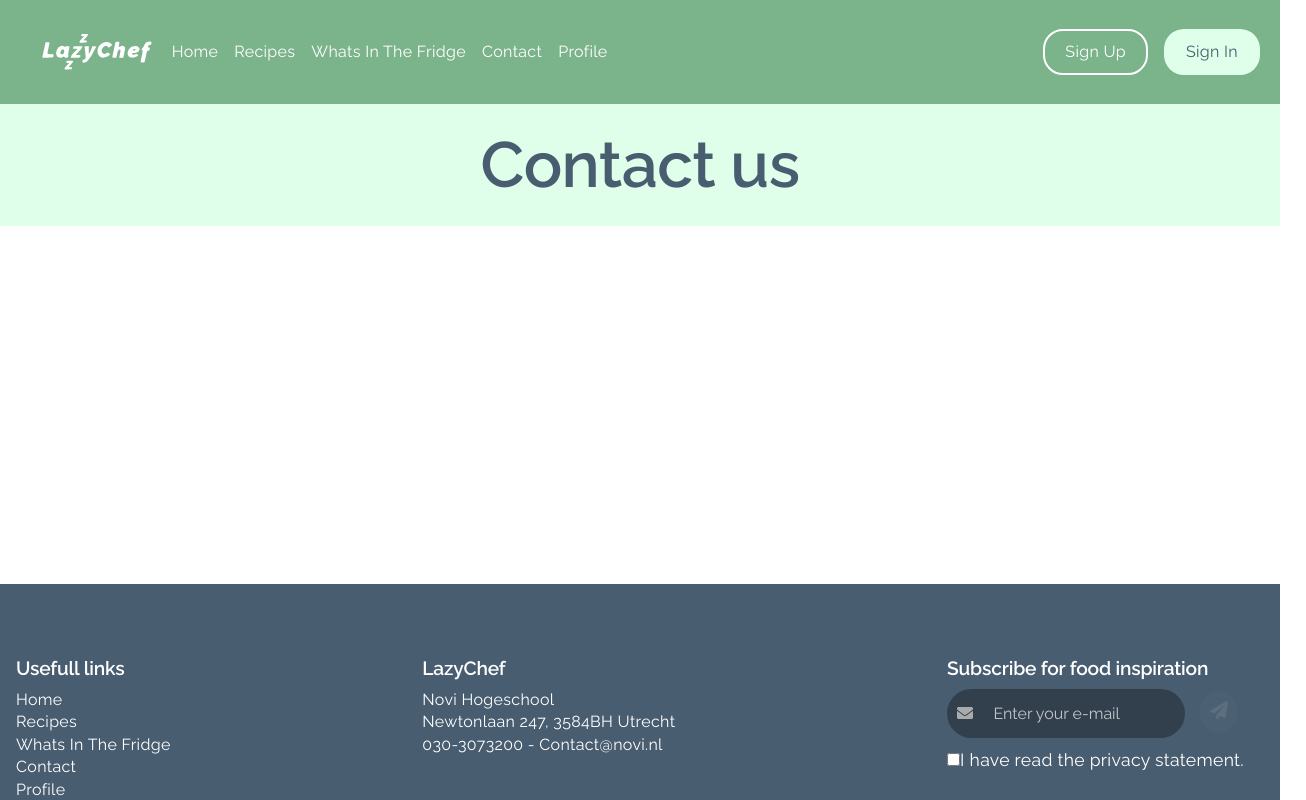
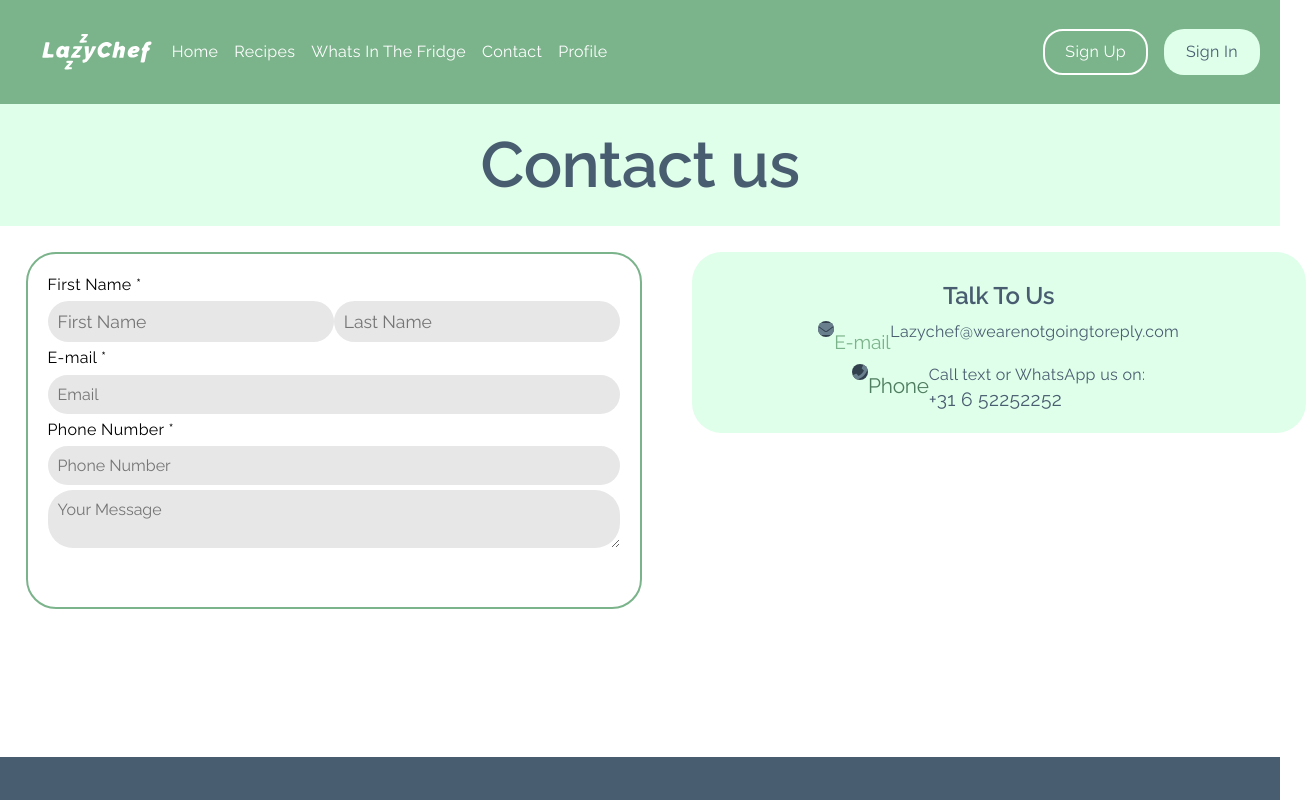
Before and after one commit to RovdH/eindopdracht-frontend-RvdH, a React (Vite) app: page /contact in a window 1280 px wide. Shown: the top 800 px of the page, 1306 px wide, since content can reach past the window. Built offline with nearby package versions, Linux system fonts and the light colour scheme.

Commit message:
controlled contactform gemaakt, moet nog verder afstijlen.

```diff
--- /dev/null
+++ b/src/components/cards/talk-to-us/TalkToUs.jsx
@@ -0,0 +1,21 @@
+import {FaEnvelope, FaPhone} from "react-icons/fa";
+import styles from './TalkToUs.module.css';
+
+export const TalkToUs = () => {
+    return (
+        <section className={styles.talkto_us_wrapper}>
+            <h3 className={styles.talkto_us_h3}>Talk To Us</h3>
+            <article className={styles.talkto_us_email}>
+                <FaEnvelope className={styles.talkto_us_icon}/>
+                <h4 className={styles.talkto_us_h4}>E-mail</h4>
+                <p>Lazychef@wearenotgoingtoreply.com</p>
+            </article>
+
+            <article className={styles.talkto_us_phone}>
+                <FaPhone className={styles.talkto_us_icon}/>
+                <h4>Phone</h4>
+                <p>Call text or WhatsApp us on:<span className={styles.talkto_us_span}>+31 6 52252252</span></p>
+            </article>
+        </section>
+    )
+}
--- /dev/null
+++ b/src/components/cards/talk-to-us/TalkToUs.module.css
@@ -0,0 +1,34 @@
+.talkto_us_wrapper {
+ display: flex;
+    flex-direction: column;
+    align-items: center;
+    justify-content: space-evenly;
+    padding: 20px;
+    border-radius: 30px;
+    width: 100%;
+    color: var(--secondary-color);
+    background-color: var(--primary-light);
+}
+.talkto_us_h3 {
+    font-size: 1.5rem;
+}
+
+.talkto_us_h4 {
+    font-size: 1.2rem;
+    color: var(--primary-color);
+}
+
+.talkto_us_email, .talkto_us_phone {
+display: flex;
+    align-items: flex-start;
+    justify-content: center;
+}
+
+.talkto_us_icon {
+    border-radius: 50%;
+    color: var(--secondary-light);
+    background-color: var(--neutral-dark);
+}
+.talkto_us_span {
+    font-size: 1.2rem;
+}
--- /dev/null
+++ b/src/components/forms/contact-form/ContactForm.jsx
@@ -0,0 +1,100 @@
+import { useState } from "react";
+import Button from "../../buttons/Button.jsx";
+import Input from "../controlled-fields/Input.jsx";
+import Textarea from "../controlled-fields/Textarea.jsx";
+import styles from "./ContactForm.module.css";
+
+export default function ContactForm() {
+    const [formData, setFormData] = useState({
+        firstName: "",
+        lastName: "",
+        email: "",
+        phone: "",
+        message: ""
+    });
+
+    const [loading, setLoading] = useState(false);
+    const [message, setMessage] = useState("");
+    const [errors, setErrors] = useState({});
+    const validateEmail = (email) => /^[^\s@]+@[^\s@]+\.[^\s@]+$/.test(email);
+    const validatePhone = (phone) => /^\+?[0-9]{7,15}$/.test(phone);
+
+    const handleChange = (e) => {
+        const { name, value } = e.target;
+        setFormData((prev) => ({
+            ...prev,
+            [name]: value
+        }));
+    };
+
+    const handleSubmit = (e) => {
+        e.preventDefault();
+        let validationErrors = {};
+        if (!formData.firstName) validationErrors.firstName = "First Name is required";
+        if (!formData.email || !validateEmail(formData.email)) validationErrors.email = "Valid email is required";
+        if (!formData.phone || !validatePhone(formData.phone)) validationErrors.phone = "Valid phone number is required";
+
+        if (Object.keys(validationErrors).length > 0) {
+            setErrors(validationErrors);
+            return;
+        }
+
+        setErrors({});
+        setLoading(true);
+        setMessage("");
+
+        // DEMO PURPOSE om formulier te laten laden. //
+        setTimeout(() => {
+            setLoading(false);
+            setMessage("Form submitted successfully!");
+            setFormData({ firstName: "", lastName: "", email: "", phone: "", message: "" });
+        }, 2000);
+    };
+
+    return (
+        <form onSubmit={handleSubmit} className={styles.contact__form}>
+            <label>First Name *</label>
+            <fieldset className={styles.contact__form_names}><Input
+                type="text"
+                name="firstName"
+                placeholder="First Name"
+                value={formData.firstName}
+                onChange={handleChange}
+            />
+            {errors.firstName && <p className={styles.contact__form_errorMessage}>{errors.firstName}</p>}
+            <Input
+                type="text"
+                name="lastName"
+                placeholder="Last Name"
+                value={formData.lastName}
+                onChange={handleChange}
+            /></fieldset>
+            <label>E-mail *</label><Input
+                type="email"
+                name="email"
+                placeholder="Email"
+                value={formData.email}
+                onChange={handleChange}
+            />
+            {errors.email && <p className={styles.contact__form_errorMessage}>{errors.email}</p>}
+            <label>Phone Number * </label><Input
+                type="tel"
+                name="phone"
+                placeholder="Phone Number"
+                value={formData.phone}
+                onChange={handleChange}
+            />
+            {errors.phone && <p className={styles.contact__form_errorMessage}>{errors.phone}</p>}
+            <Textarea
+                name="message"
+                placeholder="Your Message"
+                value={formData.message}
+                onChange={handleChange}
+            />
+            <Button type="submit"disabled={loading}>
+                {loading ? "Submitting..." : "Submit"}
+            </Button>
+            {message && <p className={styles.contact__form_notify}>{message}</p>}
+        </form>
+    );
+}
--- /dev/null
+++ b/src/components/forms/contact-form/ContactForm.module.css
@@ -0,0 +1,37 @@
+.contact__form {
+    display: flex;
+    flex-direction: column;
+    align-items: flex-start;
+    justify-content: center;
+    padding: 20px;
+    border-radius: 30px;
+    width: 100%;
+    border: 2px solid var(--primary-color);
+}
+
+.contact__form_names {
+    display: flex;
+    flex-direction: row;
+    justify-content: space-between;
+    width: 100%;
+    font-size: 1.1rem;
+}
+
+.contact__form_errorMessage {
+    color: white;
+    font-size: 1rem;
+    margin: 10px 0;
+    text-align: center;
+    width: 100%;
+    font-weight: bold;
+    background-color: var(--highlight-dark);
+}
+
+.contact__form_notify {
+    color: var(--secondary-color);
+    background-color: var(--primary-light);
+    font-size: 1rem;
+    margin: 10px 0;
+    text-align: center;
+    width: 100%;
+}
--- /dev/null
+++ b/src/components/forms/controlled-fields/Input.jsx
@@ -0,0 +1,14 @@
+import styles from "./Input.module.css";
+
+export default function Input({ type = "text", name, placeholder, value, onChange }) {
+    return (
+        <input
+            type={type}
+            name={name}
+            placeholder={placeholder}
+            value={value}
+            onChange={onChange}
+            className={styles.input_field}
+        />
+    );
+}
--- /dev/null
+++ b/src/components/forms/controlled-fields/Input.module.css
@@ -0,0 +1,15 @@
+.input_field {
+    width: 100%;
+    padding: 10px;
+    border: none;
+    border-radius: 25px;
+    margin: 5px 0;
+    background: #e7e7e7;
+    outline: none;
+    transition: outline 0.3s ease;
+}
+
+.input_field:hover,
+.input_field:focus {
+    outline: 2px solid var(--primary-color);
+}
--- /dev/null
+++ b/src/components/forms/controlled-fields/Textarea.jsx
@@ -0,0 +1,13 @@
+import styles from "./Textarea.module.css";
+
+export default function Textarea({ name, placeholder, value, onChange }) {
+    return (
+        <textarea
+            name={name}
+            placeholder={placeholder}
+            value={value}
+            onChange={onChange}
+            className={styles.textarea_field}
+        />
+    );
+}
--- /dev/null
+++ b/src/components/forms/controlled-fields/Textarea.module.css
@@ -0,0 +1,15 @@
+.textarea_field {
+    width: 100%;
+    padding: 10px;
+    border: none;
+    border-radius: 25px;
+    background: #e7e7e7;
+    outline: none;
+    transition: outline 0.3s ease;
+    resize: vertical;
+}
+
+.textarea_field:hover,
+.textarea_field:focus {
+    outline: 2px solid var(--primary-color);
+}
--- a/src/pages/contact/Contact.jsx
+++ b/src/pages/contact/Contact.jsx
@@ -1,9 +1,18 @@
-// import styles from './Contact.module.css';
+import styles from './Contact.module.css';
 import TitleBar from "../../components/sections/titlebar/TitleBar.jsx";
+import ContactForm from "../../components/forms/contact-form/ContactForm.jsx";
+import {TalkToUs} from "../../components/cards/talk-to-us/TalkToUs.jsx";
 
 function Contact() {
     return (
-     <TitleBar/>
+        <>
+            <header className={styles.contact__header}><TitleBar/></header>
+            <main className={styles.contact__main}>
+                <ContactForm/>
+              <TalkToUs/>
+            </main>
+        </>
     )
 }
+
 export default Contact
--- a/src/pages/contact/Contact.module.css
+++ b/src/pages/contact/Contact.module.css
@@ -1,3 +1,9 @@
-.h1contact {
-    color: pink;
+.contact__main {
+    display: flex;
+    flex-direction: row;
+    justify-content: space-around;
+    align-items: flex-start;
+    max-width: 1200px;
+    margin: 2% 2%;
+    column-gap: 50px;
 }
```
